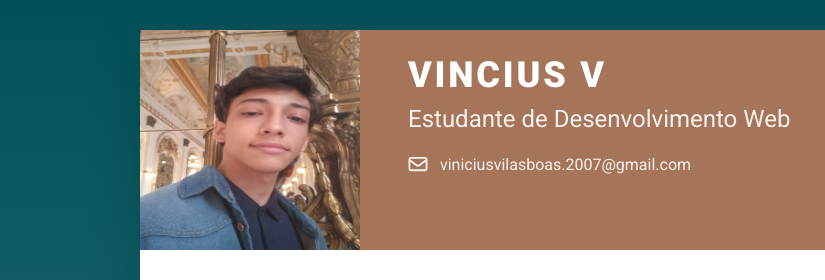
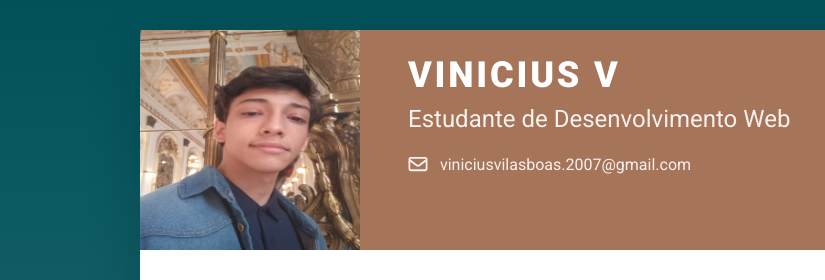
Before and after one commit to oni1345/MapaDeCarreira, a plain HTML site: page index.html in a window 1280 px wide. Shown: the top 280 px of the page, 0-825 px from the left. Drawn offline with Linux system fonts and the light colour scheme.

Commit message:
Update index.html

```diff
--- a/index.html
+++ b/index.html
@@ -55,7 +55,7 @@
 					<div class="col">
 						<div class="row p-4 justify-content-center justify-content-md-between">
 							<div class="primary-info col-auto">
-								<h1 class="name mt-0 mb-1 text-white text-uppercase text-uppercase">Vincius V</h1>
+								<h1 class="name mt-0 mb-1 text-white text-uppercase text-uppercase">Vinicius V</h1>
 								<div class="title mb-3">Estudante de Desenvolvimento Web</div>
 								<ul class="list-unstyled">
 									<li class="mb-2">
```
